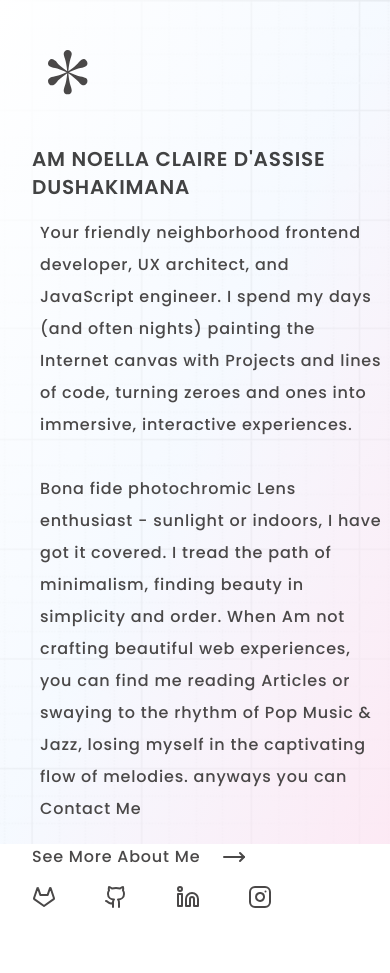
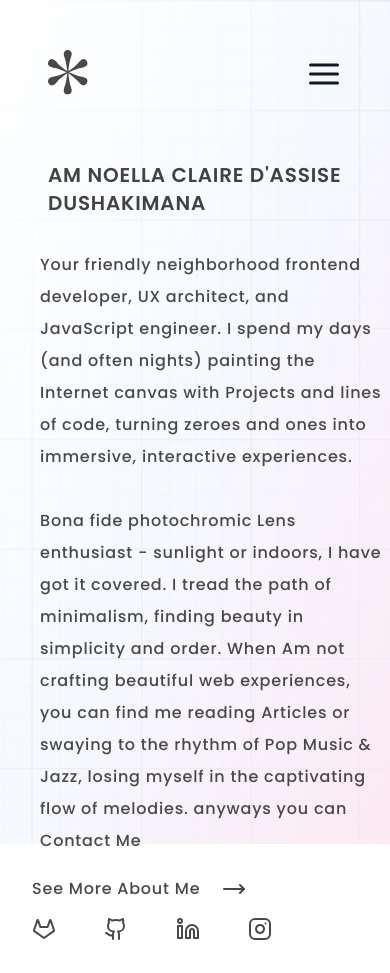
Before and after one commit to NoellaPromise/portifolio, a Next.js app: page / in a window 390 px wide. Before the commit the page ends 941 px from the top, so only its background shows below. Built offline with nearby package versions, Linux system fonts and the light colour scheme.

Commit message:
create the footer file and make the menu icon visible

```diff
--- a/app/page.tsx
+++ b/app/page.tsx
@@ -1,16 +1,13 @@
 "use client";
 import StarIcon from "@/public/Icons/starIcon";
 import Link from "next/link";
-import Icon from "@/public/Icons/icon";
-import IconHub from "@/public/Icons/iconHub";
-import LinkedIn from "@/public/Icons/linkedIn";
-import Instagram from "@/public/Icons/instagram";
 import RightArrow from "@/public/Icons/rightArrow";
 import Text from "@/public/Icons/text";
 import MenuIcon from "@/public/Icons/menuIcon";
 import { useState } from "react";
 import BG from "@/public/Images/grid3.jpg";
 import Image from "next/image";
+import Footer from "@/components/footer";
 export default function Home() {
   const [isMenuOpen, setIsMenuOpen] = useState(false);
 
@@ -30,13 +27,12 @@ export default function Home() {
           className="opacity-20"
           style={{
             objectFit: "cover",
-            // backdropFilter: "blur(60px)",
           }}
         />
         <div className="absolute inset-0 bg-gradient-to-br from-white via-blue-50/60 to-pink-100/90"></div>
       </div>
       <main className="relative font-poppins font-medium text-primary-light">
-        <nav className="flex justify-between m-10 sticky z-50">
+        <nav className="flex justify-between m-10 sticky">
           <Link
             href="/"
             className="hover:text-[#182a38] hover:scale-110 ml-2 md:ml-8 lg:ml-32 "
@@ -46,17 +42,14 @@ export default function Home() {
 
           <button
             onClick={toggleMenu}
-            className="lg:hidden text-black focus:outline-none"
+            className="lg:hidden text-gray-900 focus:outline-none fixed top-12 right-10  p-2 rounded-md  z-[100]"
           >
             <MenuIcon />
           </button>
 
           <div
-            className={`fixed lg:relative top-0 left-0 w-full h-screen lg:h-auto
-    bg-white lg:bg-transparent
-    flex flex-col lg:flex-row items-center justify-center
-    lg:flex lg:justify-end mr-28 lg:gap-8
-    transition-all duration-300
+            className={`fixed lg:relative top-0 left-0 w-full bg-white h-screen lg:h-auto lg:bg-transparent flex flex-col lg:flex-row items-center justify-center lg:flex lg:justify-end mr-28 lg:gap-8
+    transition-all duration-300 z-20
     ${isMenuOpen ? "block lg:flex" : "hidden lg:flex"}`}
           >
             <div className="flex flex-col lg:flex-row gap-8 items-center">
@@ -81,8 +74,8 @@ export default function Home() {
             </div>
           </div>
         </nav>
-        <div className="flex flex-col justify-center md:p-6 lg:p-4 ml-8 lg:ml-72 tracking-wider font-medium ">
-          <h1 className="font-semibold text-xl md:text-2xl lg:text-4xl 2xl:text-4xl mb-2 md:mb-4 lg:mb-8 text-secondary-light animate-pulse duration-[3000ms] hover:animate-none">
+        <div className="flex flex-col justify-center md:p-8 lg:p-4 ml-8 lg:ml-72 tracking-wider font-medium ">
+          <h1 className="font-semibold text-xl md:text-2xl lg:text-4xl p-4 mb-2 md:mb-4 lg:mb-8 text-secondary-light animate-pulse duration-[3000ms] hover:animate-none">
             AM NOELLA CLAIRE D'ASSISE DUSHAKIMANA
           </h1>
           <div className="mb-3 p-2 md:mb-8 lg:mb-10 w-full lg:w-4/5 leading-loose ">
@@ -102,33 +95,7 @@ export default function Home() {
               <RightArrow />
             </Link>
           </div>
-
-          <div className="flex gap-12 mb-8">
-            <Link
-              href="https://gitlab.com/dushakenoella"
-              className="hover:text-[#182a38] hover:scale-110"
-            >
-              <Icon />
-            </Link>
-            <Link
-              href="https://github.com/NoellaPromise"
-              className="hover:text-[#182a38] hover:scale-110"
-            >
-              <IconHub />
-            </Link>
-            <Link
-              href="https://www.linkedin.com/in/noella-claire-d-assise-dushakimana/"
-              className="hover:text-[#182a38] hover:scale-110"
-            >
-              <LinkedIn />
-            </Link>
-            <Link
-              href="https://www.instagram.com/noella_promise/?hl=en"
-              className="hover:text-[#182a38] hover:scale-110"
-            >
-              <Instagram />
-            </Link>
-          </div>
+          <Footer />
         </div>
       </main>
     </div>
--- /dev/null
+++ b/components/footer.tsx
@@ -0,0 +1,38 @@
+import Link from "next/link";
+import Icon from "@/public/Icons/icon";
+import IconHub from "@/public/Icons/iconHub";
+import LinkedIn from "@/public/Icons/linkedIn";
+import Instagram from "@/public/Icons/instagram";
+
+const footer = () => {
+  return (
+    <div className="flex gap-12 mb-8">
+      <Link
+        href="https://gitlab.com/dushakenoella"
+        className="hover:text-[#182a38] hover:scale-110"
+      >
+        <Icon />
+      </Link>
+      <Link
+        href="https://github.com/NoellaPromise"
+        className="hover:text-[#182a38] hover:scale-110"
+      >
+        <IconHub />
+      </Link>
+      <Link
+        href="https://www.linkedin.com/in/noella-claire-d-assise-dushakimana/"
+        className="hover:text-[#182a38] hover:scale-110"
+      >
+        <LinkedIn />
+      </Link>
+      <Link
+        href="https://www.instagram.com/noella_promise/?hl=en"
+        className="hover:text-[#182a38] hover:scale-110"
+      >
+        <Instagram />
+      </Link>
+    </div>
+  );
+};
+
+export default footer;
--- a/public/Icons/menuIcon.tsx
+++ b/public/Icons/menuIcon.tsx
@@ -1,22 +1,21 @@
-import React from "react";
-
-const menuIcon = () => {
+const MenuIcon = () => {
   return (
     <svg
       xmlns="http://www.w3.org/2000/svg"
-      className="h-6 w-6"
+      width="36"
+      height="36"
+      viewBox="0 0 24 24"
       fill="none"
-      viewBox="0 0 24 24"
       stroke="currentColor"
       strokeWidth="2"
+      strokeLinecap="round"
+      strokeLinejoin="round"
     >
-      <path
-        strokeLinecap="round"
-        strokeLinejoin="round"
-        d="M4 6h16M4 12h16m-7 6h7"
-      />
+      <line x1="3" y1="12" x2="21" y2="12"></line>
+      <line x1="3" y1="6" x2="21" y2="6"></line>
+      <line x1="3" y1="18" x2="21" y2="18"></line>
     </svg>
   );
 };
 
-export default menuIcon;
+export default MenuIcon;
```
